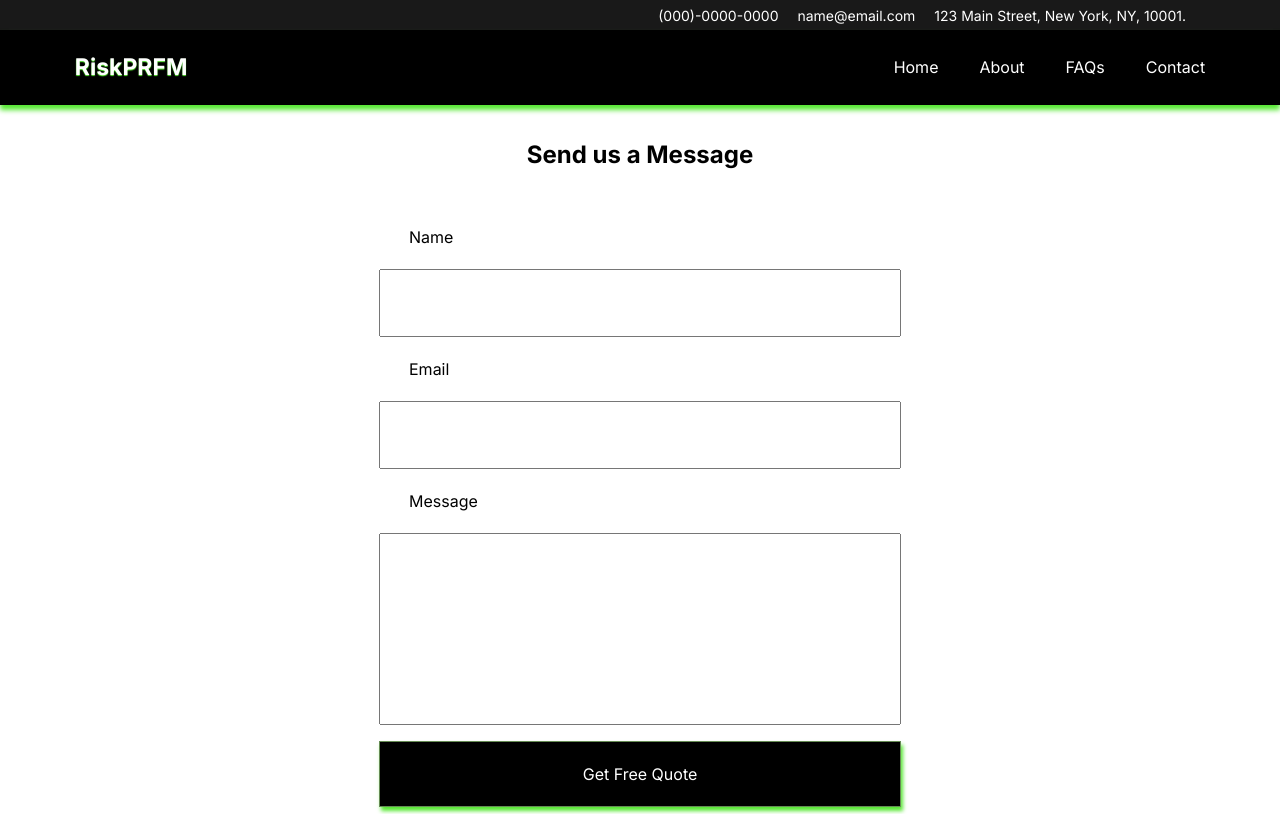
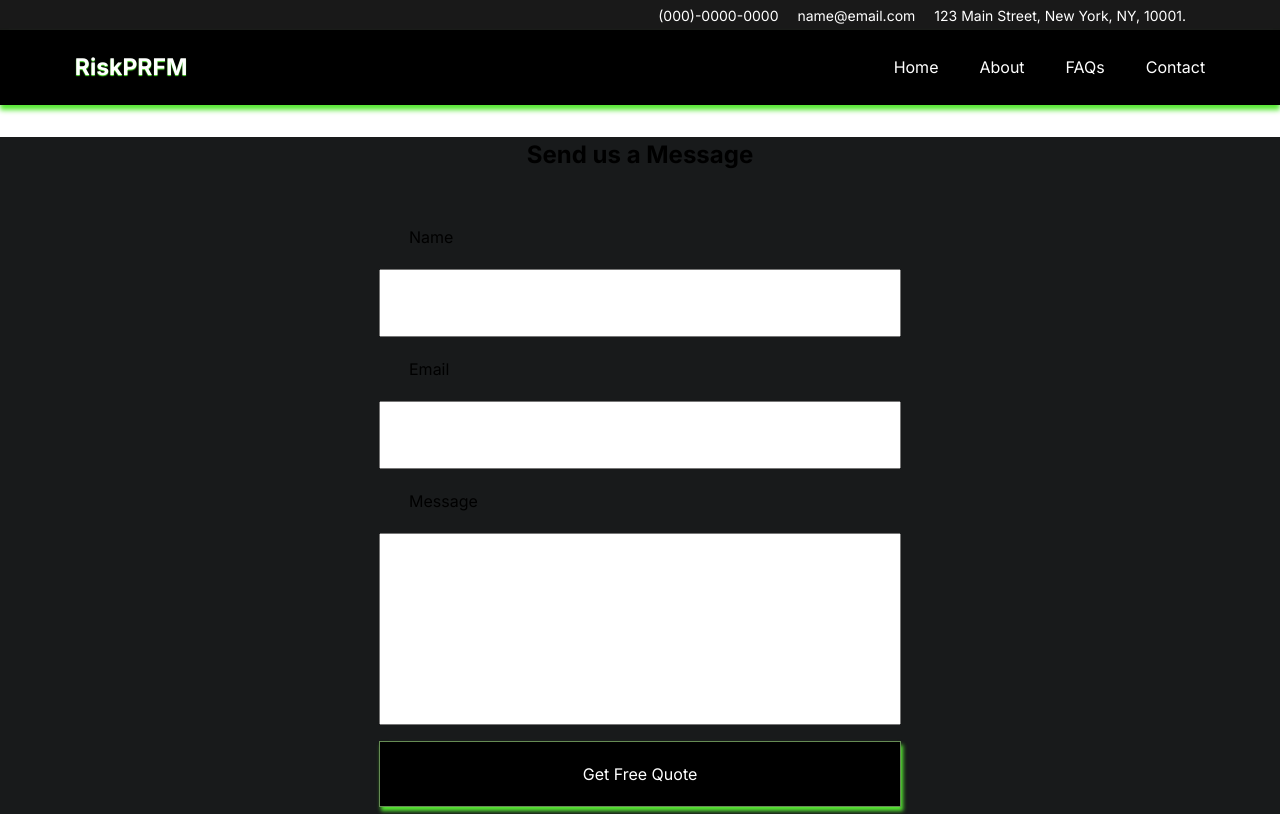
Before and after one commit to davidwole/riskprfmtest, a React (Create React App) app in the folder frontend/: page /contact in a window 1280 px wide. Shown: the top 814 px of the page. Built offline with nearby package versions, Linux system fonts and the light colour scheme; no server answers.

Commit message:
Update Body.css

```diff
--- a/frontend/src/styles/Body.css
+++ b/frontend/src/styles/Body.css
@@ -1,5 +1,6 @@
 .body {
     min-height: 35rem;
+    background-color: #181A1B;
 
     /* background: url('../assets/adrien-olichon-_GH9LwhlSO4-unsplash.jpg'), lightgray 50% / cover no-repeat; */
 }
```
